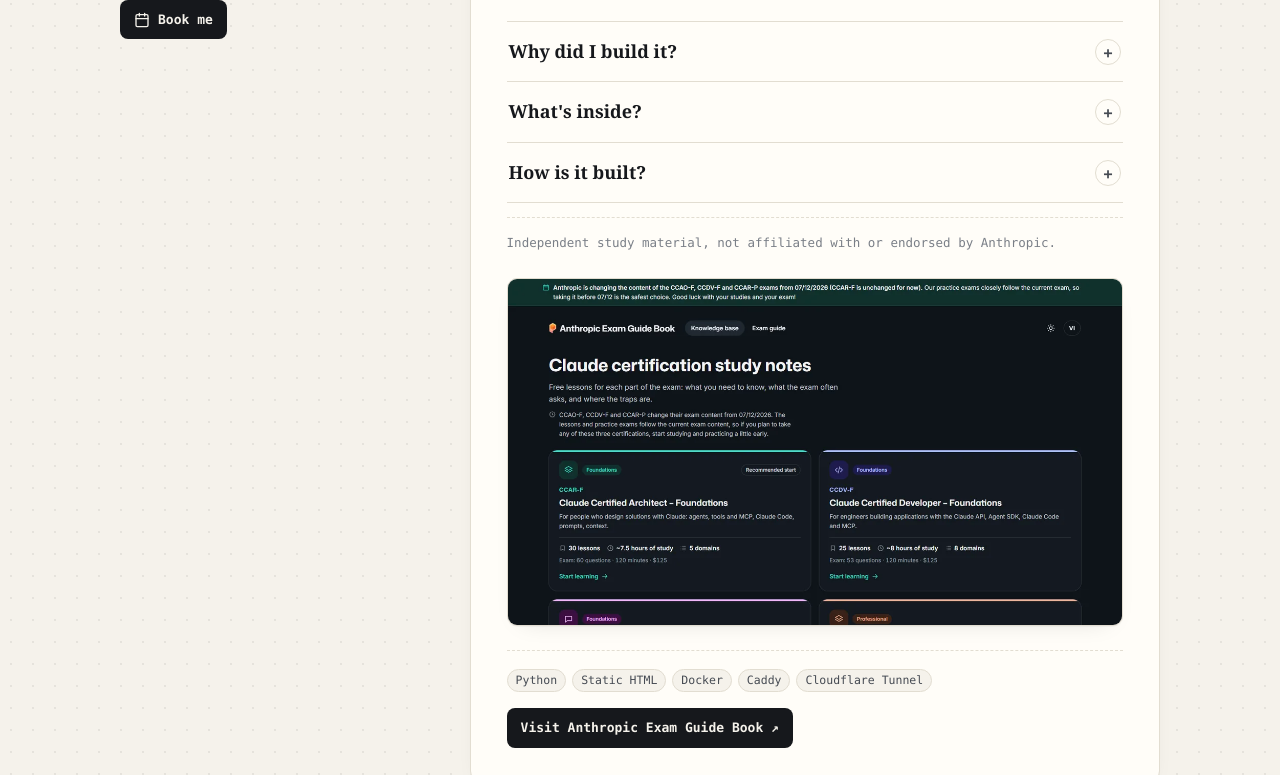
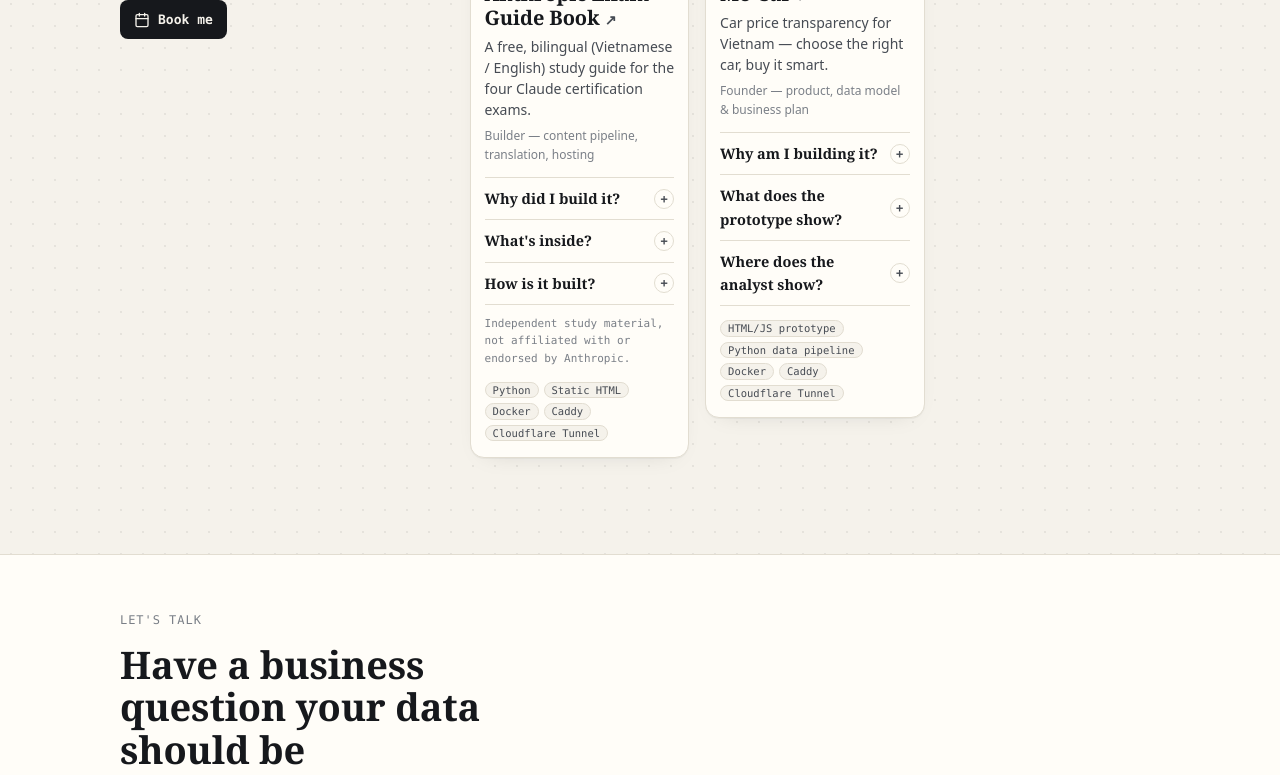
Before and after one commit to bonjourney1011/bonjourney1011.github.io, an Astro site: page /what-i-build in a window 1280 px wide. Shown: the part 579-1354 px from the top of the page. Built offline with nearby package versions, Linux system fonts and the light colour scheme; Astro itself is replaced by a stand-in of ours.

Commit message:
feat: compact three-column What I Build cards with linked titles
Co-Authored-By: Claude Opus 5.5 <noreply@anthropic.com>

```diff
--- a/src/components/own-project-entry.astro
+++ b/src/components/own-project-entry.astro
@@ -1,4 +1,5 @@
 ---
+// Compact "What I Build" card: screenshot, linked title, tagline, collapsible sections, stack.
 import '../styles/prose-article-body.css';
 import { render, type CollectionEntry } from 'astro:content';
 import { withBase } from '../lib/url-helpers';
@@ -9,28 +10,16 @@ interface Props {
 const { entry } = Astro.props;
 const { title, tagline, status, role, started, url, repoUrl, stack, screenshot } = entry.data;
 const { Content } = await render(entry);
+const ext = { target: '_blank', rel: 'noopener noreferrer' };
 ---
 
 <article class="project" id={entry.id}>
-  <header>
-    <p class="meta">
-      <span class:list={['status', status.toLowerCase()]}>{status}</span>
-      <span class="eyebrow">Since {started} · {role}</span>
-    </p>
-    <h2>{title}</h2>
-    <p class="tagline">{tagline}</p>
-  </header>
-
-  <div class="prose body">
-    <Content />
-  </div>
-
   {
     screenshot && (
       <figure class="shot">
         {url ? (
-          <a href={url} target="_blank" rel="noopener noreferrer" aria-label={`Open ${title}`}>
-            <img src={withBase(screenshot)} alt={`${title} home page`} width="1200" height="675" loading="lazy" />
+          <a href={url} {...ext} tabindex="-1" aria-hidden="true">
+            <img src={withBase(screenshot)} alt="" width="1200" height="675" loading="lazy" />
           </a>
         ) : (
           <img src={withBase(screenshot)} alt={`${title} home page`} width="1200" height="675" loading="lazy" />
@@ -39,52 +28,83 @@ const { Content } = await render(entry);
     )
   }
 
+  <header>
+    <p class="meta">
+      <span class:list={['status', status.toLowerCase()]}>{status}</span>
+      <span class="since mono">Since {started}</span>
+    </p>
+    <h2>
+      {
+        url ? (
+          <a href={url} {...ext}>
+            {title} <span class="arrow" aria-hidden="true">↗</span>
+          </a>
+        ) : (
+          title
+        )
+      }
+    </h2>
+    <p class="tagline">{tagline}</p>
+    <p class="role">{role}</p>
+  </header>
+
+  <div class="prose body">
+    <Content />
+  </div>
+
   <footer>
     <ul class="stack" aria-label="Built with">
       {stack.map((tool) => <li class="tag">{tool}</li>)}
     </ul>
-    <p class="links">
-      {
-        url ? (
-          <a class="visit" href={url} target="_blank" rel="noopener noreferrer">
-            Visit {title} ↗
-          </a>
-        ) : (
-          <span class="soon mono">Launching soon</span>
-        )
-      }
+    {!url && <span class="soon mono">Launching soon</span>}
     {
       repoUrl && (
-          <a class="arrow-link" href={repoUrl} target="_blank" rel="noopener noreferrer">
+        <a class="arrow-link" href={repoUrl} {...ext}>
           Code ↗
         </a>
       )
     }
-    </p>
   </footer>
 </article>
 
 <style>
   .project {
+    display: flex;
+    flex-direction: column;
     background: var(--paper-raised);
     border: 1px solid var(--rule);
     border-radius: var(--radius);
     box-shadow: var(--shadow);
-    padding: clamp(20px, 4vw, 36px);
+    padding: 14px 14px 16px;
     scroll-margin-top: 24px;
+    min-width: 0;
+  }
+  .shot {
+    margin: 0 0 14px;
+  }
+  .shot img {
+    display: block;
+    width: 100%;
+    height: auto;
+    border: 1px solid var(--rule);
+    border-radius: calc(var(--radius) - 6px);
+    transition: transform 0.3s var(--ease-out);
+  }
+  .shot a:hover img {
+    transform: translateY(-2px);
   }
   .meta {
     display: flex;
     flex-wrap: wrap;
     align-items: center;
-    gap: 8px 12px;
-    margin-bottom: 10px;
+    gap: 6px 10px;
+    margin: 0 0 8px;
   }
   .status {
     font-family: var(--font-mono);
-    font-size: 11px;
+    font-size: 10.5px;
     font-weight: 600;
-    padding: 4px 9px;
+    padding: 3px 8px;
     border-radius: 999px;
     border: 1px solid var(--rule);
     color: var(--ink-soft);
@@ -100,17 +120,47 @@ const { Content } = await render(entry);
     border-color: var(--bar);
     color: var(--accent-strong);
   }
+  .since {
+    font-size: 11px;
+    color: var(--ink-faint);
+  }
   h2 {
-    font-size: clamp(28px, 4vw, 38px);
+    font-size: 20px;
+    line-height: 1.2;
+    margin: 0;
+  }
+  h2 a {
+    color: var(--ink);
+    text-decoration: none;
+    background-image: linear-gradient(var(--bar-strong), var(--bar-strong));
+    background-size: 0 6px;
+    background-position: 0 92%;
+    background-repeat: no-repeat;
+    transition: background-size 0.35s var(--ease-out);
+  }
+  h2 a:hover,
+  h2 a:focus-visible {
+    background-size: 100% 6px;
+  }
+  .arrow {
+    font-size: 0.7em;
+    color: var(--ink-soft);
   }
   .tagline {
-    font-size: 18px;
+    font-size: 14px;
+    line-height: 1.5;
     color: var(--ink-soft);
-    margin: 8px 0 0;
+    margin: 6px 0 0;
+  }
+  .role {
+    font-size: 12px;
+    color: var(--ink-faint);
+    margin: 6px 0 0;
   }
   .body {
-    margin-top: 24px;
-    font-size: 16px;
+    margin-top: 12px;
+    font-size: 14px;
+    line-height: 1.6;
   }
   /* each section is a <details>: only the question shows until the reader opens it */
   .body :global(details) {
@@ -123,13 +173,13 @@ const { Content } = await render(entry);
     display: flex;
     justify-content: space-between;
     align-items: center;
-    gap: 12px;
-    padding: 14px 2px;
+    gap: 10px;
+    padding: 9px 0;
     cursor: pointer;
     list-style: none;
     font-family: var(--font-display);
     font-weight: 600;
-    font-size: 18px;
+    font-size: 14.5px;
     color: var(--ink);
   }
   .body :global(summary::-webkit-details-marker) {
@@ -138,14 +188,14 @@ const { Content } = await render(entry);
   .body :global(summary::after) {
     content: '+';
     flex-shrink: 0;
-    width: 26px;
-    height: 26px;
+    width: 20px;
+    height: 20px;
     display: grid;
     place-items: center;
     border-radius: 999px;
     border: 1px solid var(--rule);
     font-family: var(--font-mono);
-    font-size: 15px;
+    font-size: 12px;
     color: var(--ink-soft);
     transition: transform 0.25s var(--ease-out), background 0.2s;
   }
@@ -164,66 +214,42 @@ const { Content } = await render(entry);
     margin-top: 0;
   }
   .body :global(details > :last-child) {
-    margin-bottom: 18px;
+    margin-bottom: 12px;
+  }
+  .body :global(ul) {
+    padding-left: 18px;
+  }
+  .body :global(li + li) {
+    margin-top: 6px;
   }
   .body :global(.note) {
-    margin-top: 14px;
-  }
-  .shot {
-    margin: 24px 0 0;
-  }
-  .shot img {
-    display: block;
-    width: 100%;
-    height: auto;
-    border: 1px solid var(--rule);
-    border-radius: calc(var(--radius) - 4px);
-    box-shadow: var(--shadow);
-    transition: transform 0.3s var(--ease-out);
-  }
-  .shot a:hover img {
-    transform: translateY(-3px);
+    margin: 10px 0 0;
+    padding-top: 0;
+    border-top: 0;
+    font-size: 11px;
   }
   footer {
     display: flex;
     flex-wrap: wrap;
-    justify-content: space-between;
     align-items: center;
-    gap: 16px;
-    margin-top: 24px;
-    padding-top: 18px;
-    border-top: 1px dashed var(--rule);
+    gap: 10px;
+    margin-top: auto;
+    padding-top: 14px;
   }
   .stack {
     display: flex;
     flex-wrap: wrap;
-    gap: 6px;
+    gap: 5px;
     list-style: none;
     margin: 0;
     padding: 0;
   }
-  .links {
-    display: flex;
-    align-items: center;
-    gap: 18px;
-    margin: 0;
-  }
-  .visit {
-    font-family: var(--font-mono);
-    font-size: 13px;
-    font-weight: 600;
-    text-decoration: none;
-    color: var(--paper);
-    background: var(--ink);
-    padding: 9px 14px;
-    border-radius: 8px;
-  }
-  .visit:hover {
-    color: var(--paper);
-    background: var(--accent);
+  .stack :global(.tag) {
+    font-size: 10.5px;
+    padding: 2px 7px;
   }
   .soon {
-    font-size: 12.5px;
+    font-size: 11.5px;
     color: var(--ink-faint);
   }
 </style>
--- a/src/pages/what-i-build.astro
+++ b/src/pages/what-i-build.astro
@@ -34,8 +34,16 @@ const projects = await getPublishedOwnProjects();
     max-width: 60ch;
     margin: 0;
   }
+  /* three compact cards per row on wide screens; fewer as the column narrows */
   .list {
     display: grid;
-    gap: 20px;
+    grid-template-columns: repeat(auto-fill, minmax(min(100%, 210px), 1fr));
+    gap: 16px;
+    align-items: start;
+  }
+  @media (min-width: 1000px) {
+    .list {
+      grid-template-columns: repeat(3, minmax(0, 1fr));
+    }
   }
 </style>
```
Lines whose indentation alone changed are shown as unchanged.
